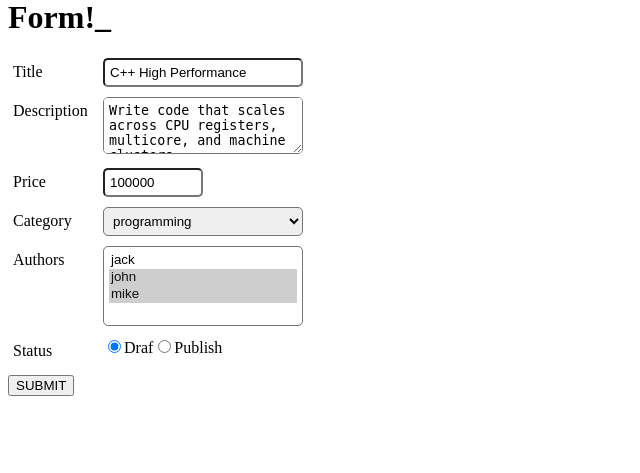
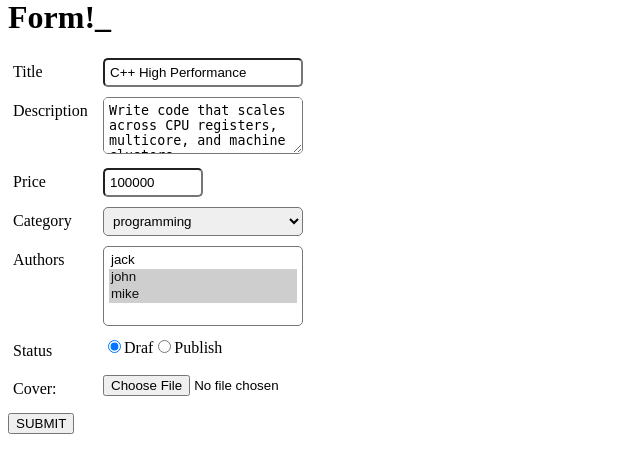
Before and after one commit to murqdan/learn-vue-3, a PHP site: page /index.html in a window 1280 px wide. Shown: the part 22-495 px from the top of the page, without its empty margins (0-640 px from the left). Run offline with PHP 8.4, Linux system fonts and the light colour scheme.

Commit message:
(handle form submit) handling file upload

```diff
--- a/index.html
+++ b/index.html
@@ -67,6 +67,10 @@
             <label for="publish">Publish</label>
           </span>
         </div>
+        <div>
+          <label>Cover:</label>
+          <input name="cover" ref="cover" type="file">
+        </div>
         <button type="submit">SUBMIT</button>
         <p v-if="errorMessages.length">
           <b>Please correct the following error(s):</b>
@@ -127,7 +131,10 @@
               alert('Thank you for filling out the form correctly!');
 
               let formData = new FormData(form);
+              let cover = this.$refs.cover.files[0]
+
               formData.append('authors', JSON.stringify(authors))
+              formData.append("cover", cover);
 
               fetch('http://localhost:81/index.php', {
                 method: 'POST',
--- a/index.php
+++ b/index.php
@@ -1,2 +1,3 @@
 <?php
 print_r($_POST);
+print_r($_FILES['cover']);
```
